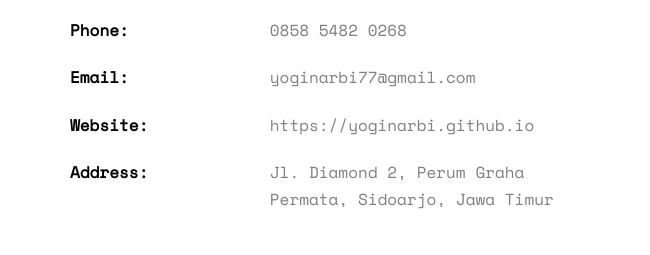
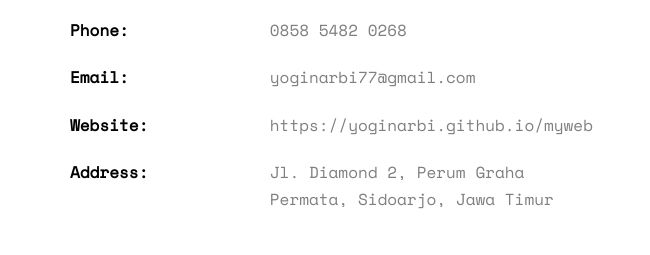
Before and after one commit to yoginarbi/myweb, a plain HTML site: page index.html in a window 1280 px wide. Shown: the part 1102-1357 px from the top of the page, 0-650 px from the left. Drawn offline with nearby package versions, Linux system fonts and the light colour scheme; some packages are replaced by stand-ins of ours; no server answers; files whose address does not match are found by name.

Commit message:
perubahan pada alamat web

```diff
--- a/index.html
+++ b/index.html
@@ -81,7 +81,7 @@
 						<li><span class="first-block">Full Name:</span><span class="second-block">Yogin Arbi Virgian</span></li>
 						<li><span class="first-block">Phone:</span><span class="second-block">0858 5482 0268</span></li>
 						<li><span class="first-block">Email:</span><span class="second-block">yoginarbi77@gmail.com</span></li>
-						<li><span class="first-block">Website:</span><span class="second-block">https://yoginarbi.github.io</span></li>
+						<li><span class="first-block">Website:</span><span class="second-block">https://yoginarbi.github.io/myweb</span></li>
 						<li><span class="first-block">Address:</span><span class="second-block">Jl. Diamond 2, Perum Graha Permata, Sidoarjo, Jawa Timur</span></li>
 					</ul>
 				</div>
```
